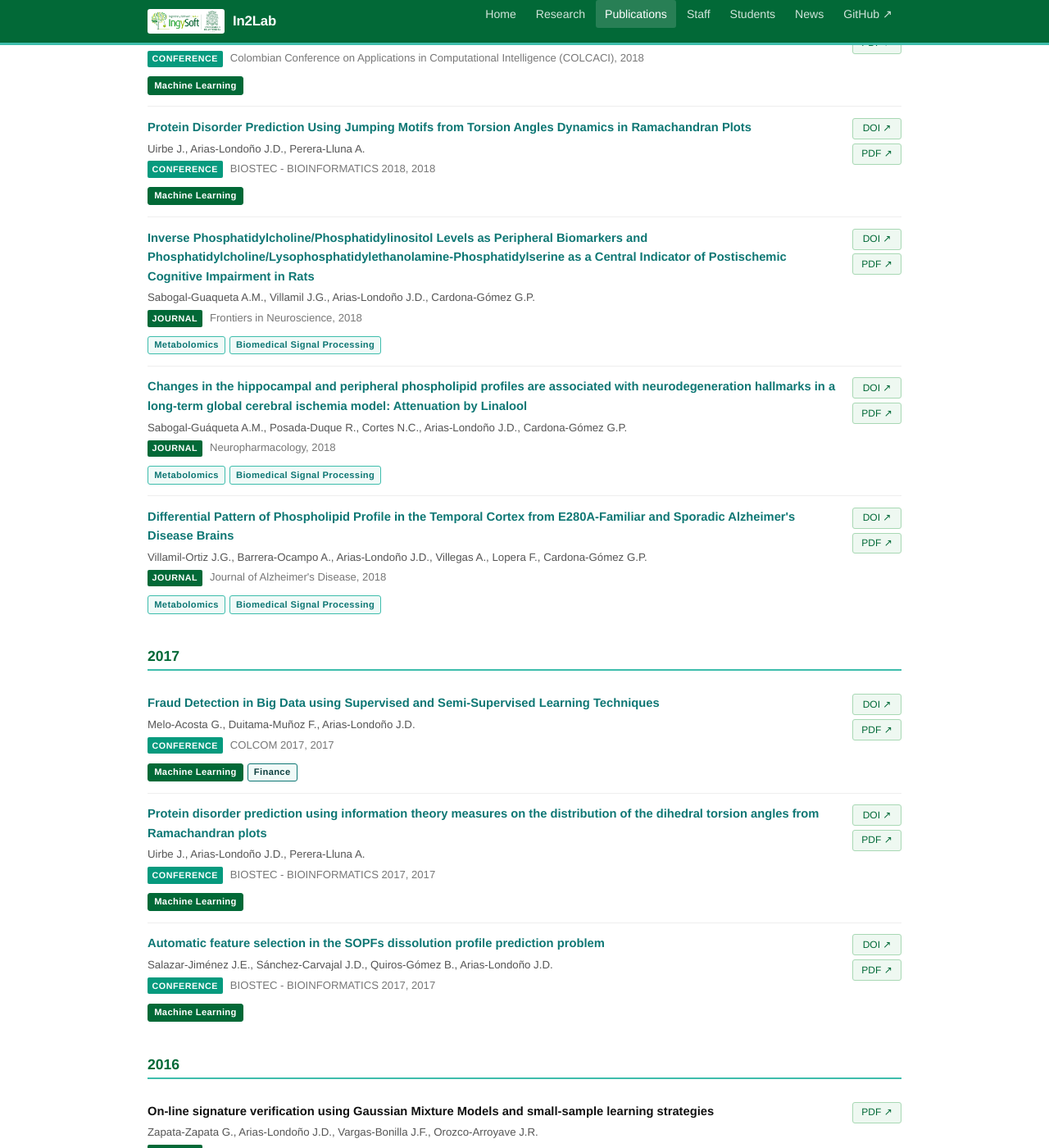
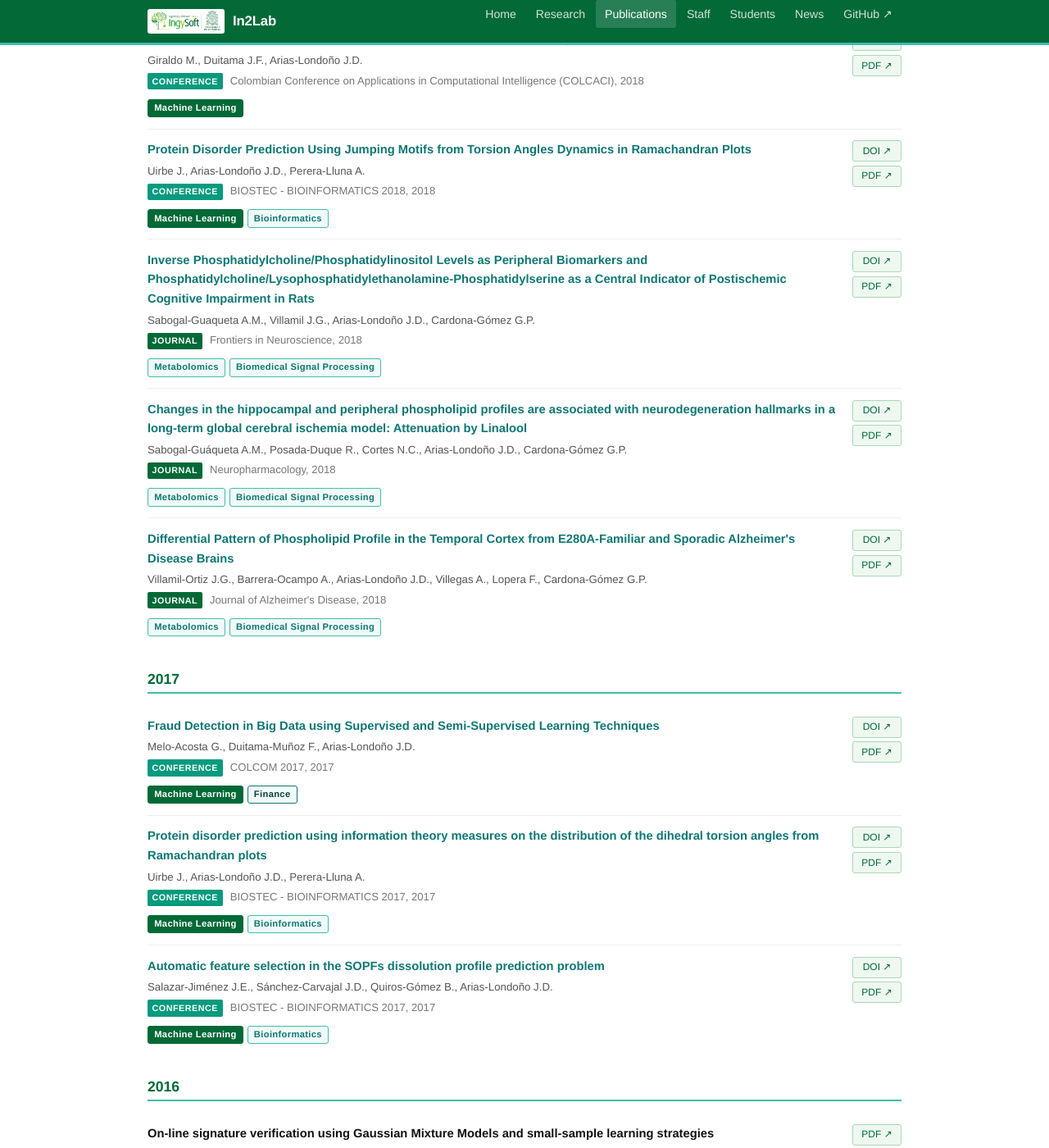
Before and after one commit to IN2LABUDEA/IN2LABUDEA.github.io, a Jekyll site: the page built from publications.html, in a window 1280 px wide and 1400 px high, scrolled down 4629 px. Shown: the whole window at 82% size. Built offline with Jekyll 4.4.1, drawn with Linux system fonts in a browser that asks for light colours; some of the changed text lies outside the part shown.

Commit message:
Update tags.yml

```diff
--- a/_data/tags.yml
+++ b/_data/tags.yml
@@ -37,6 +37,12 @@ areas:
   - id:    metabolomics
     label: "Metabolomics"
 
+  - id: bioinformatics
+    label: "Bioinformatics"
+
+  - id: bigdata
+    label: "Big Data"
+
   - id:    biomedical
     label: "Biomedical Signal Processing"
 
```
